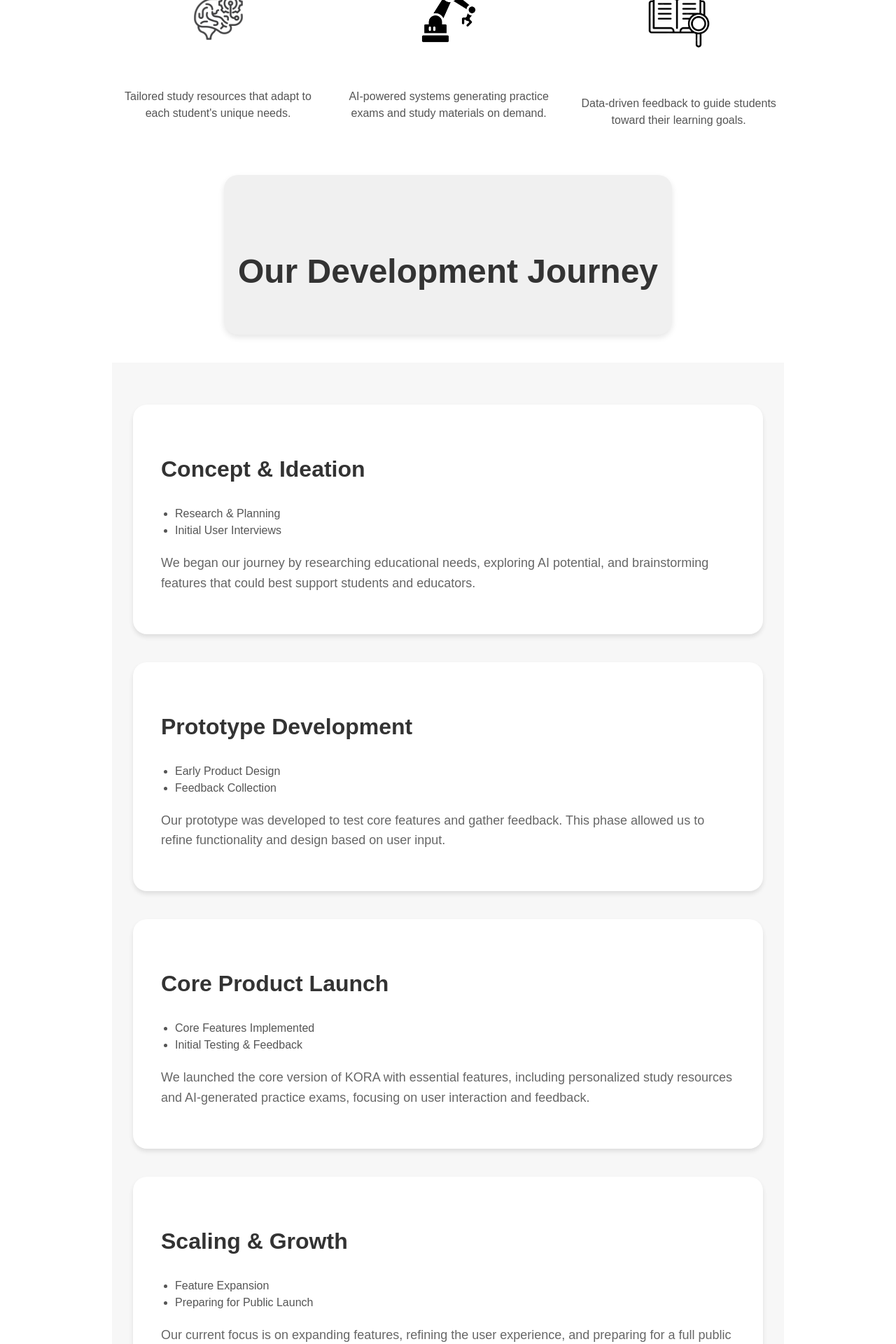
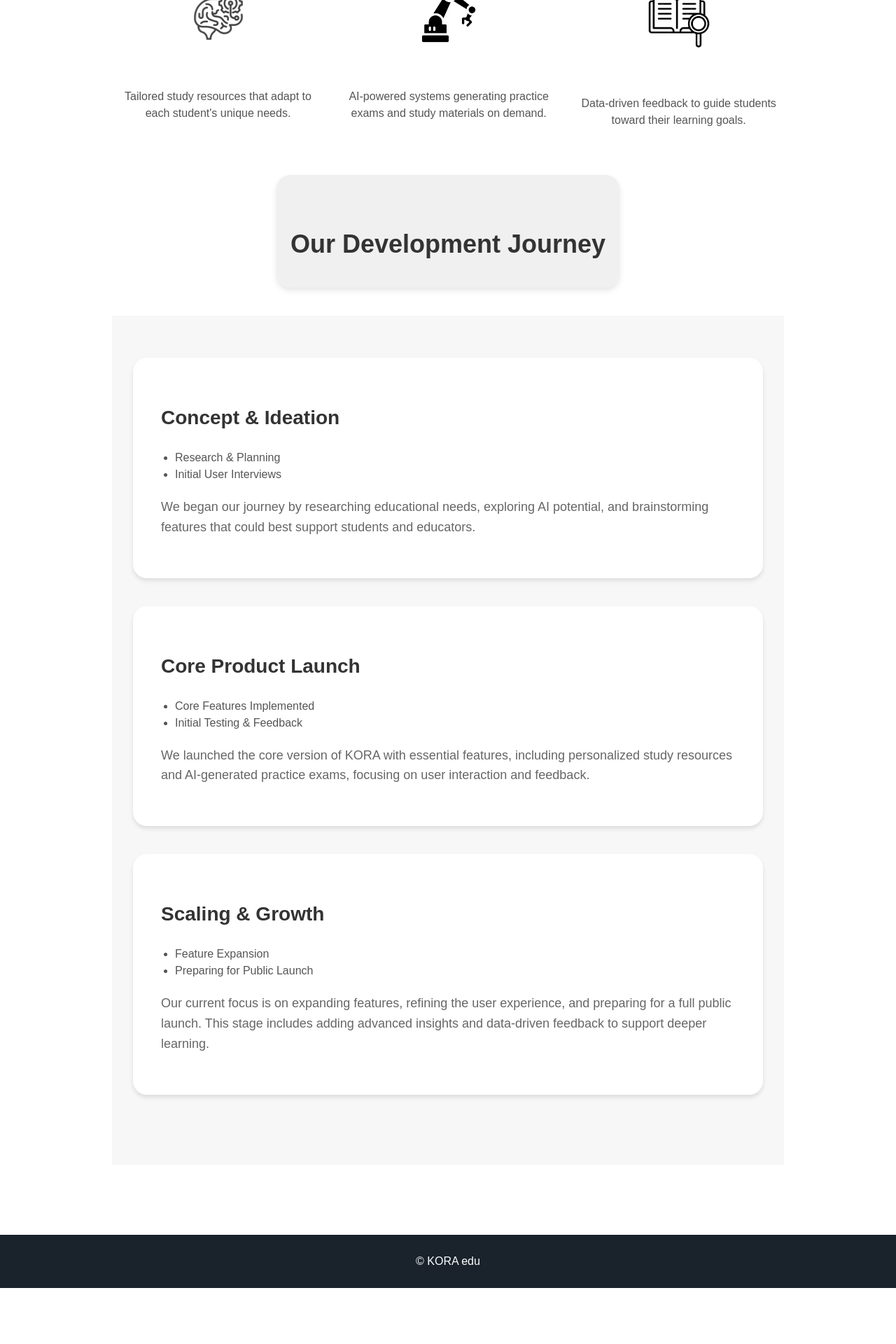
Before and after one commit to kora-edu/kora-edu.github.io, a Jekyll site: the page built from index.html, in a window 1280 px wide. Shown: the part 1067-2987 px from the top of the page at 70% size. Built offline with Jekyll 4.4.1, drawn with Linux system fonts in a browser that asks for light colours; after the commit the page ends 2907 px from its top, so only the background shows below that; some of the changed text lies outside the part shown.

Commit message:
template upload

```diff
--- a/_includes/projects.html
+++ b/_includes/projects.html
@@ -9,9 +9,9 @@ body {
 
 .user-details {
     background-color: #f0f0f0; /* Light grey background */
-    color: #333333; /* Darker grey text */
+    color: #333333; /* Dark grey text */
     text-align: center;
-    padding: 60px 20px;
+    padding: 40px 20px;
     border-radius: 20px; /* Rounded corners */
     max-width: 900px;
     margin: 40px auto; /* Center the container */
@@ -19,8 +19,9 @@ body {
 }
 
 .user-details h1 {
-    font-size: 48px;
+    font-size: 36px;
     margin: 0;
+    font-weight: bold;
 }
 
 .development-journey {
@@ -50,9 +51,10 @@ body {
 }
 
 .contents h3 {
-    font-size: 32px;
+    font-size: 28px;
     margin-top: 0;
     color: #333333;
+    font-weight: bold;
 }
 
 .contents ul {
@@ -102,17 +104,6 @@ body {
 
   <div class="journey-stage">
     <div class="contents">
-      <h3> Prototype Development </h3>
-      <ul>
-        <li> Early Product Design</li>
-        <li> Feedback Collection</li>
-      </ul>
-      <p>Our prototype was developed to test core features and gather feedback. This phase allowed us to refine functionality and design based on user input.</p>
-    </div>
-  </div>
-
-  <div class="journey-stage">
-    <div class="contents">
       <h3> Core Product Launch </h3>
       <ul>
         <li> Core Features Implemented</li>
@@ -133,17 +124,6 @@ body {
     </div>
   </div>
 
-  <div class="journey-stage">
-    <div class="contents">
-      <h3> Upcoming Beta Rollout </h3>
-      <ul>
-        <li> Beta Launch in 3 Weeks</li>
-        <li> Recruiting Beta Testers</li>
-      </ul>
-      <p>We're excited to announce that KORA's beta version will be rolling out in the next three weeks! We are currently looking for beta testers to provide feedback on our platform and help us shape the future of KORA. If you're interested in joining the beta, please reach out to us for more details.</p>
-    </div>
-  </div>
-
 </div>
 
 </body>
```
